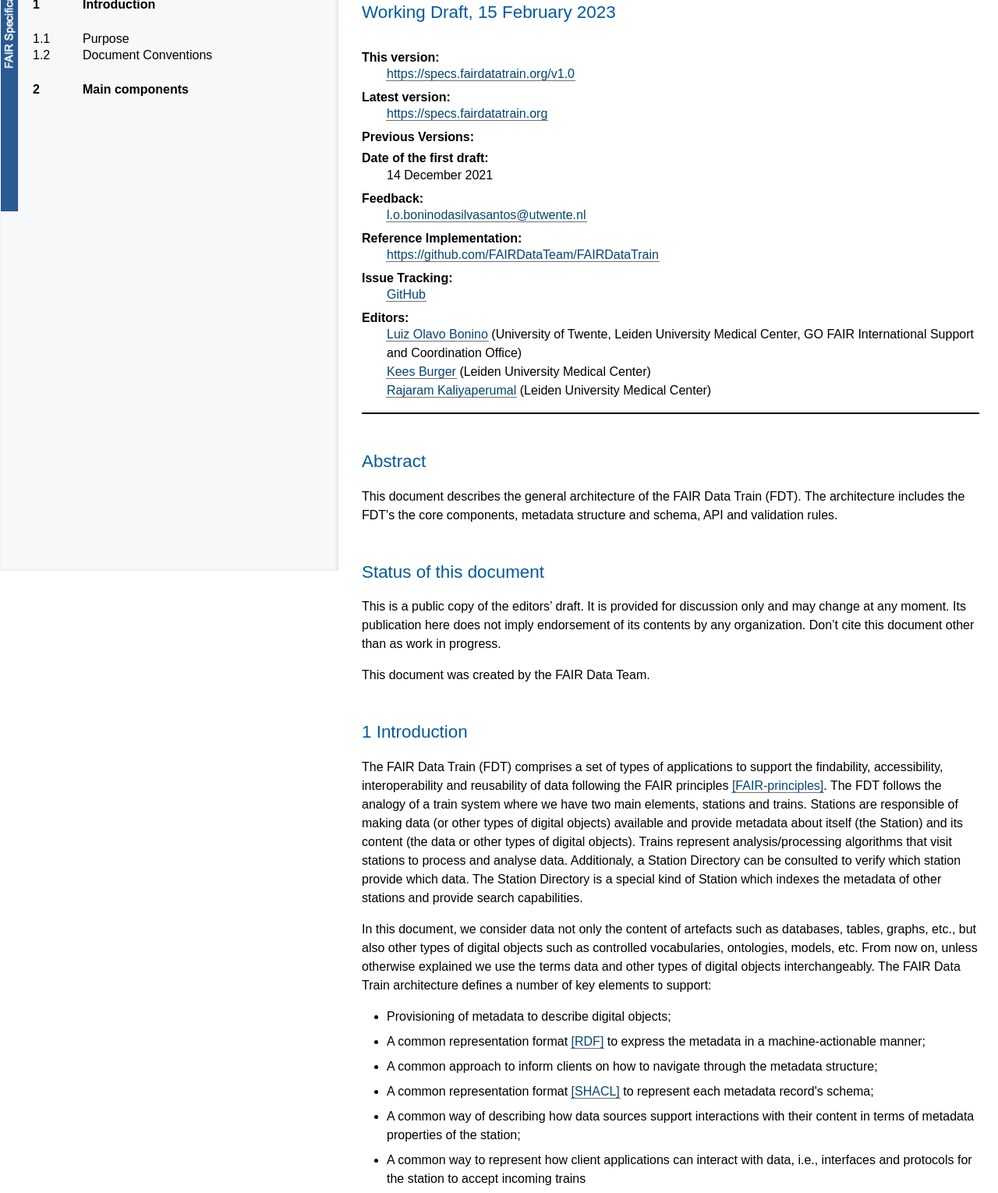
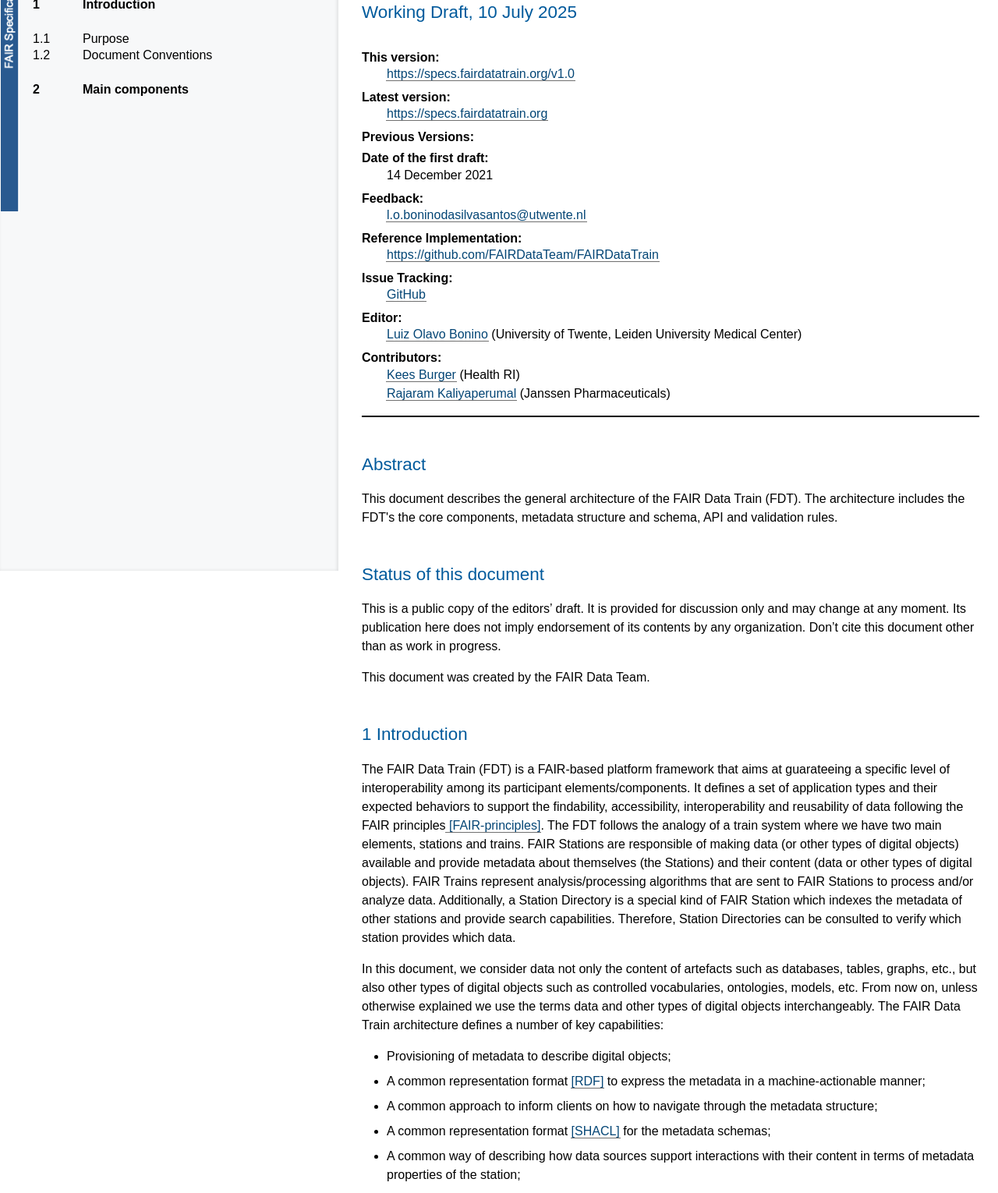
Before and after one commit to fdt-specs/fdt-specs.github.io, a plain HTML site: page index.html in a window 1280 px wide. Shown: the part 68-1598 px from the top of the page at 78% size. Drawn offline with Linux system fonts and the light colour scheme; a script that the page names is missing.

Commit message:
Updated the introduction

```diff
--- a/index.html
+++ b/index.html
@@ -38,7 +38,7 @@
             -->
 	   </p>
 		 <h1 id="title">FAIR Data Train general architecture</h1>
-		 <h2 id="subtitle">Working Draft, <time class="dt-updated" datetime="2021-12-14">15 February 2023</time>
+		 <h2 id="subtitle">Working Draft, <time class="dt-updated" datetime="2021-12-14">10 July 2025</time>
 		 </h2>
 		 <div>
 			 <dl>
@@ -58,10 +58,11 @@
 				 <dd><a href="https://github.com/FAIRDataTeam/FAIRDataTrain">https://github.com/FAIRDataTeam/FAIRDataTrain</a></dd>
 				 <dt>Issue Tracking:</dt>
 				 <dd><a href="https://github.com/FAIRDataTeam/FAIRDataTrain/issues">GitHub</a></dd>
-				 <dt class="editor">Editors:</dt>
-				 <dd class="editor p-author h-card vcard"><a class="p-name fn u-url url" href="mailto:l.o.bonino@utwente.nl">Luiz Olavo Bonino</a> (<span class="p-org org">University of Twente, Leiden University Medical Center, GO FAIR International Support and Coordination Office</span>)</dd>
-				 <dd class="editor p-author h-card vcard"><a class="p-name fn u-url url" href="mailto:kees.burger@dtls.nl">Kees Burger</a> (<span class="p-org org">Leiden University Medical Center</span>)</dd>
-				 <dd class="editor p-author h-card vcard"><a class="p-name fn u-url url" href="mailto:r.kaliyaperumal@lumc.nl">Rajaram Kaliyaperumal</a> (<span class="p-org org">Leiden University Medical Center</span>)</dd>
+				 <dt class="editor">Editor:</dt>
+				 <dd class="editor p-author h-card vcard"><a class="p-name fn u-url url" href="mailto:l.o.boninodasilvasantos@utwente.nl">Luiz Olavo Bonino</a> (<span class="p-org org">University of Twente, Leiden University Medical Center</span>)</dd>
+				 <dt class="contributor">Contributors:</dt>
+			   <dd class="editor p-author h-card vcard"><a class="p-name fn u-url url" href="mailto:kees.burger@health-ri.nl">Kees Burger</a> (<span class="p-org org">Health RI</span>)</dd>
+				 <dd class="editor p-author h-card vcard"><a class="p-name fn u-url url" href="mailto:RKaliyap@ITS.JNJ.com">Rajaram Kaliyaperumal</a> (<span class="p-org org">Janssen Pharmaceuticals</span>)</dd>
 			 </dl>
 		 </div>
 		 <div></div>
@@ -151,20 +152,20 @@
 	 <main>
         <h2 id="intro"><span class="secno">1 </span> Introduction</h2>
 
-        <p>The FAIR Data Train (FDT) comprises a set of types of applications to support the findability, accessibility, interoperability and reusability of data following the FAIR principles <a href="#biblio-fairprinciples">[FAIR-principles]</a>. The FDT follows the analogy of a train system where we have two main elements, stations and trains. Stations are responsible of making data (or other types of digital objects) available and provide metadata about itself (the Station) and its content (the data or other types of digital objects). Trains represent analysis/processing algorithms that visit stations to process and analyse data. Additionaly, a Station Directory can be consulted to verify which station provide which data. The Station Directory is a special kind of Station which indexes the metadata of other stations and provide search capabilities.</p>
+        <p>The FAIR Data Train (FDT) is a FAIR-based platform framework that aims at guarateeing a specific level of interoperability among its participant elements/components. It defines a set of application types and their expected behaviors to support the findability, accessibility, interoperability and reusability of data following the FAIR principles<a href="#biblio-fairprinciples"> [FAIR-principles]</a>. The FDT follows the analogy of a train system where we have two main elements, stations and trains. FAIR Stations are responsible of making data (or other types of digital objects) available and provide metadata about themselves (the Stations) and their content (data or other types of digital objects). FAIR Trains represent analysis/processing algorithms that are sent to FAIR Stations to process and/or analyze data. Additionally, a Station Directory is a special kind of FAIR Station which indexes the metadata of other stations and provide search capabilities. Therefore, Station Directories can be consulted to verify which station provides which data. </p>
 
-        <p>In this document, we consider data not only the content of artefacts such as databases, tables, graphs, etc., but also other types of digital objects such as controlled vocabularies, ontologies, models, etc. From now on, unless otherwise explained we use the terms data and other types of digital objects interchangeably. The FAIR Data Train architecture defines a number of key elements to support:</p>
+        <p>In this document, we consider data not only the content of artefacts such as databases, tables, graphs, etc., but also other types of digital objects such as controlled vocabularies, ontologies, models, etc. From now on, unless otherwise explained we use the terms data and other types of digital objects interchangeably. The FAIR Data Train architecture defines a number of key capabilities:</p>
 
 		<ul>
 		    <li>Provisioning of metadata to describe digital objects;</li>
 			<li>A common representation format <a href="#biblio-rdf">[RDF]</a> to express the metadata in a machine-actionable manner;</li>
 			<li>A common approach to inform clients on how to navigate through the metadata structure;</li>
-			<li>A common representation format <a href="#biblio-shacl">[SHACL]</a> to represent each metadata record's schema;</li>
+			<li>A common representation format <a href="#biblio-shacl">[SHACL]</a> for the metadata schemas;</li>
             <li>A common way of describing how data sources support interactions with their content in terms of metadata properties of the station;</li>
             <li>A common way to represent how client applications can interact with data, i.e., interfaces and protocols for the station to accept incoming trains</li>
         </ul>
 
-		<p>The main goal of the FDT general architecture is to define a set of behaviours, interfaces and protocols to improve interoperability among data sources and data processing services. To fulfill this goal, this document contains a set of specifications to help developers to build new applications or to extend the functionality of their existing applications in a way that these applications can also be part of the FAIR Data Train ecosystem. The enviosined scenario is the one with a multitude of trains, stations and client applications independently created and able to interact with one another because they all follow the same base guidelines (interfaces, protocols, representation formats, etc.).</p>
+		<p>The main goal of the FDT general architecture is to define a set of behaviours, interfaces and protocols to improve interoperability among data sources and data processing services. To fulfill this goal, this document contains a set of specifications to help developers to build new applications or to extend the functionality of their existing applications in a way that these applications can also be part of the FAIR Data Train ecosystem. The envisioned scenario is the one with a multitude of trains, stations and client applications independently created and able to interact with one another because they all follow the same base guidelines (interfaces, protocols, representation formats, etc.).</p>
 
 		 <h3 id="purpose"><span class="secno">1.1 </span>Purpose</h3>
 		 <p>The purpose of this document is to present the general architecture of the FAIR Data Train. This document includes requirements, architecture, design principles and design of the FDT. This architecture is primarily intended to be a reference for developers willing to add the FDT functionality into their existing applications or develop their own FAIR Data Train implementation. In order to better understand this specification, a knowledge of RDF, LDP, SHACL and REST APIs is required.</p>
@@ -206,6 +207,14 @@
 
 		 <h4 id="metadatainterface"><span class="secno">2.1.1</span> Metadata Interface</h4>
 
+		 <p>The <code>Metadata Interface</code> complies with the <a href="https://specs.fairdatapoint.org">FAIR Data Point specifications</a>.</p>
+		 <p>TODO: add details from the FDP specs.</p>
+
+		 <h4 id="stationinterface"><span class="secno">2.1.2</span> Station Interface</h4>
+
+		 <p>The <code>Station Interface</code> is repos</p>
+
+		 <h4 id="contentinteractioninterface"><span class="secno">2.1.3</span> Content Interaction Interface</h4>
 
 		 <h3 id="stationdirectory"><span class="secno">2.2 </span> Station Directory</h3>
 
```
Also changed, not shown: images/FDTMinimalArchitectureRequirements.png (added).
